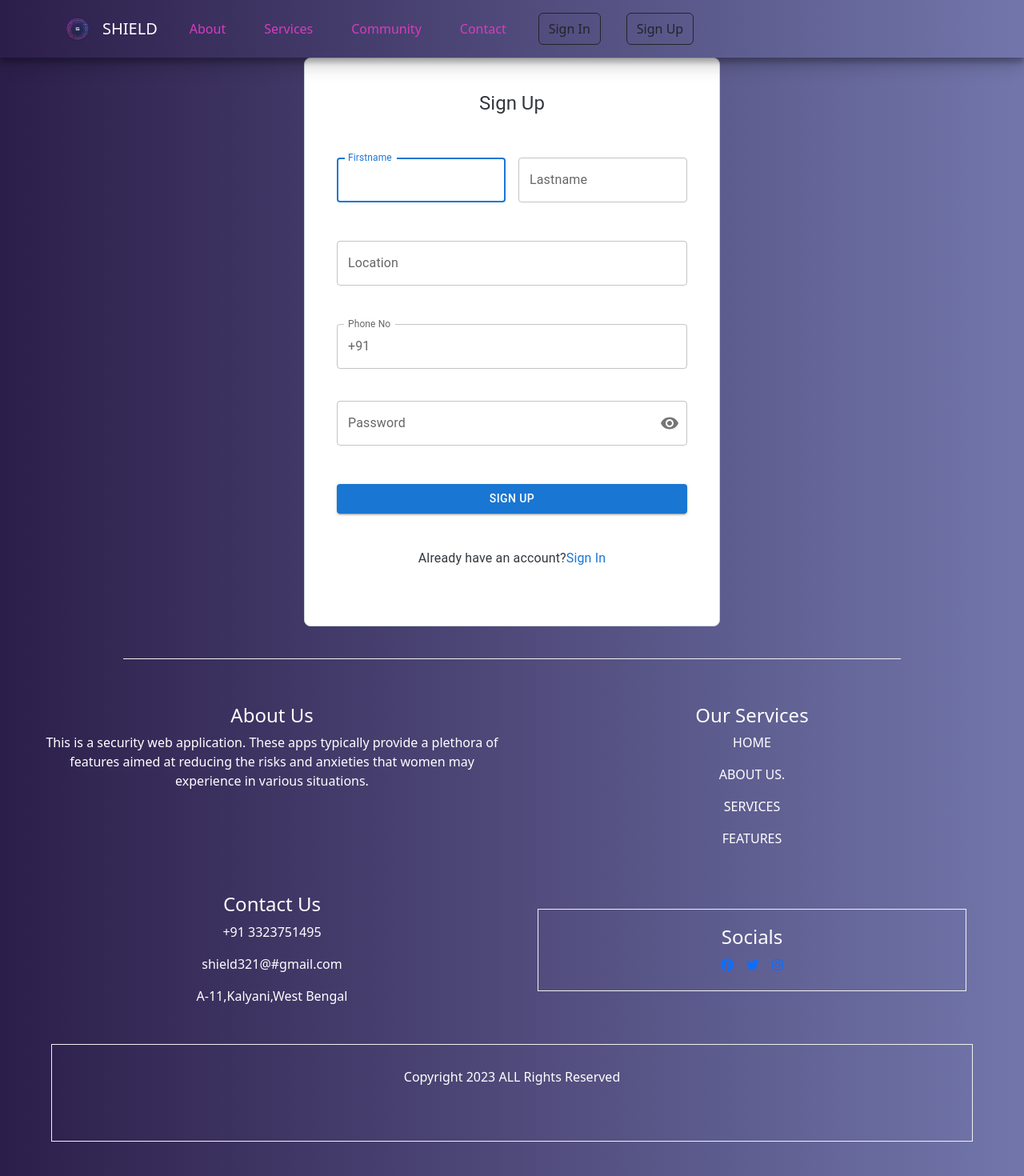
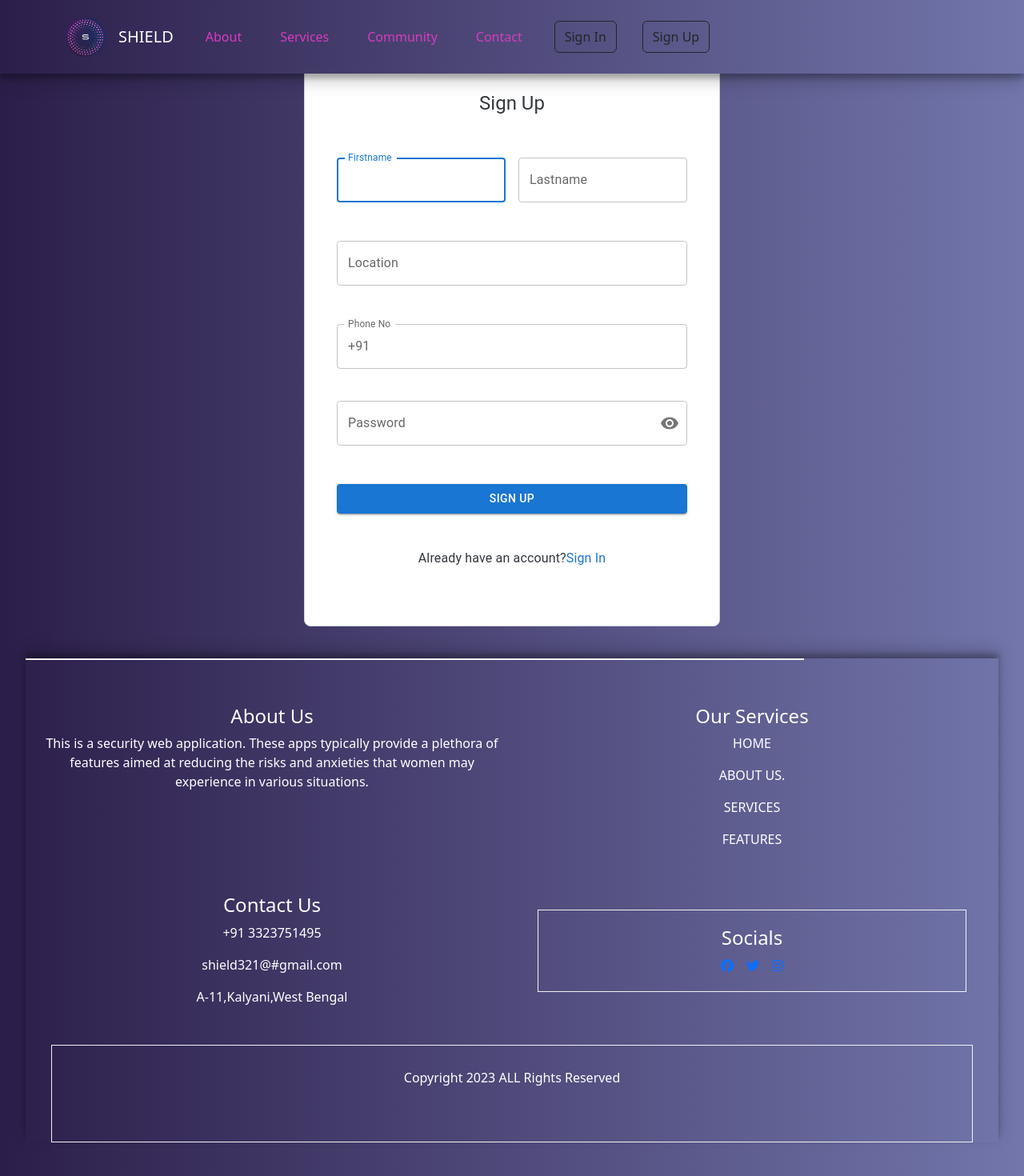
Before and after one commit to asheshmandal2003/JIStech, a React (Vite) app in the folder client/: page /auth/signup in a window 1280 px wide. Shown: the top 1470 px of the page at 80% size. Built offline with nearby package versions, Linux system fonts and the light colour scheme.

Commit message:
Modified signup page

```diff
--- a/client/src/components/Footer.jsx
+++ b/client/src/components/Footer.jsx
@@ -4,8 +4,8 @@ import { faTwitter, faFacebook, faInstagram } from '@fortawesome/free-brands-svg
 
 const Footer = () => {
     return (
-        <footer>
-            <div style={{ borderTop: '1px solid #f2f2f2', width: '80%', margin: '0 auto' }}></div>
+        <footer style={{ boxShadow: '0 -10px 20px rgba(0,0,0,0.19), 0 -6px 6px rgba(0,0,0,0.23)' }}>
+            <div style={{ border: '1px solid #f2f2f2', width: '80%'}}></div>
             <Container fluid className="footer text-center mt-5">
                 <Row className="mb-4 p-2">
                     <Col>
--- a/client/src/components/Navbar.jsx
+++ b/client/src/components/Navbar.jsx
@@ -20,8 +20,8 @@ function NavigationBar({ user }) {
                 <Navbar.Brand href="/">
                     <img
                         src="/logo.png"
-                        width="30"
-                        height="30"
+                        width="50"
+                        height="50"
                         className="d-inline-block align-top"
                         alt="Shield Logo"
                     />
--- a/client/src/components/Signup.jsx
+++ b/client/src/components/Signup.jsx
@@ -209,11 +209,11 @@ const Signup = ({ setUser }) => {
                 startAdornment: <InputAdornment>+91</InputAdornment>,
               }}
             />
-            {showBtn && (
+            {/* {showBtn && (
               <Button variant="contained" onClick={sendOTP} sx={{ mt: 3 }}>
                 Verify
               </Button>
-            )}
+            )} */}
           </Box>
 
           {/* Password */}
```
